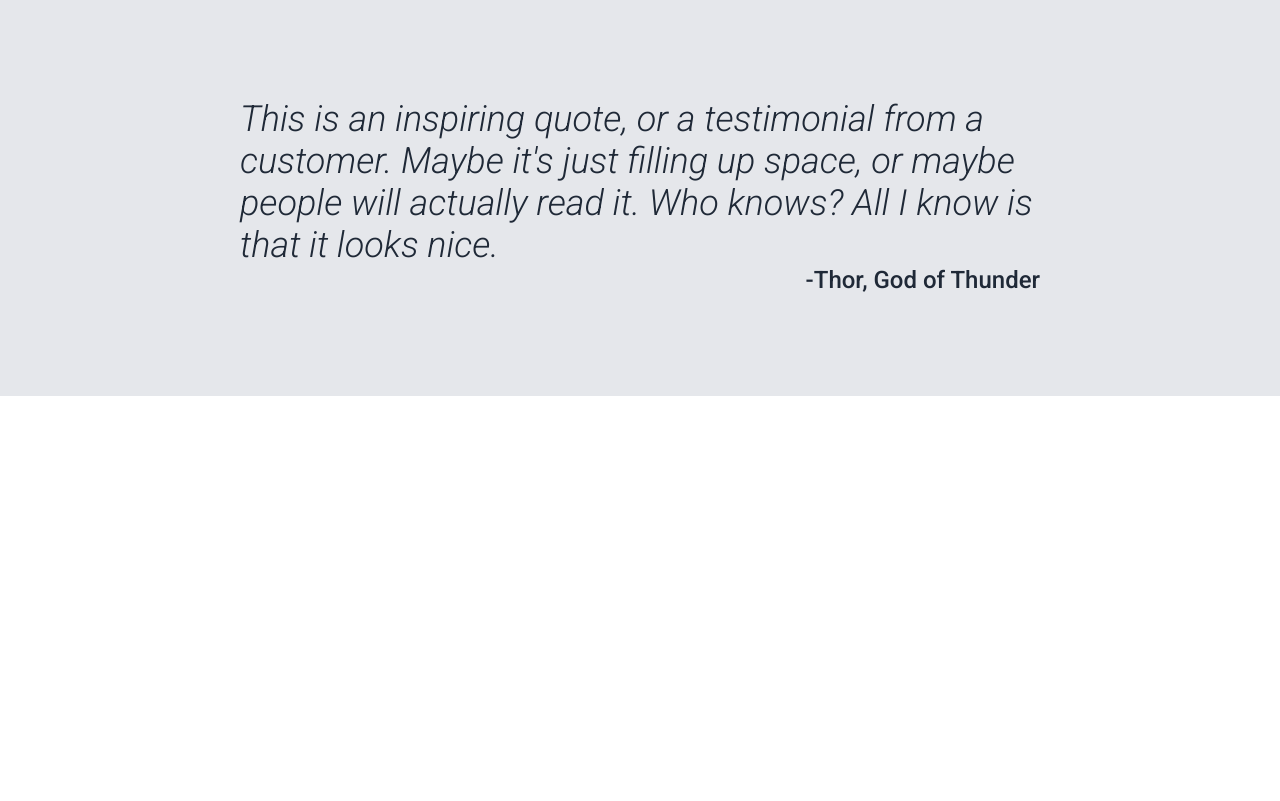
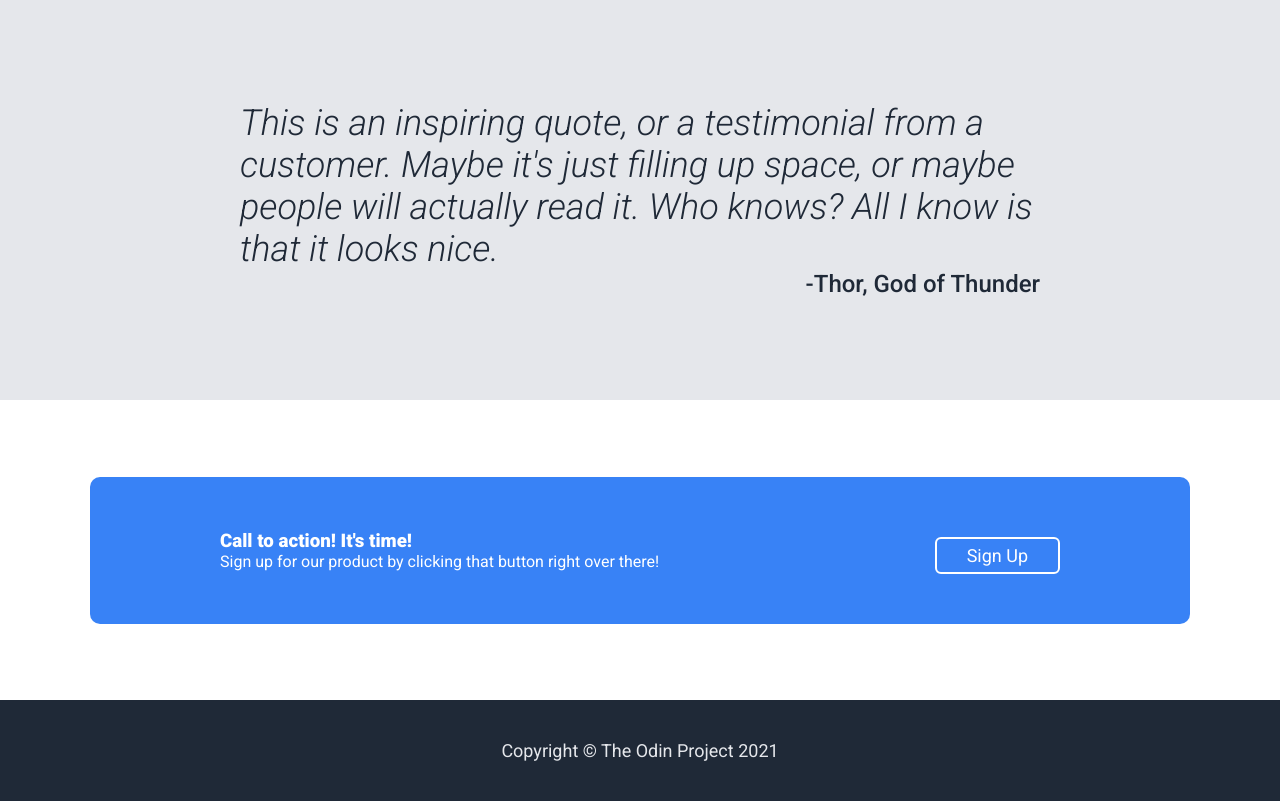
Before and after one commit to itsjatinnagar/odin-landing-page, a plain HTML site: page index.html in a window 1280 px wide. Shown: the part 928-1729 px from the top of the page. Before the commit the page ends 1324 px from the top, so only its background shows below. Drawn offline with Linux system fonts and the light colour scheme.

Commit message:
Complete Call-to-action and Footer section

```diff
--- a/index.html
+++ b/index.html
@@ -59,6 +59,20 @@
             <cite>-Thor, God of Thunder</cite>
         </blockquote>
     </section>
+    <section class="cta-wrapper">
+        <div class="cta">
+            <div class="lef">
+                <h3>Call to action! It's time!</h3>
+                <p>Sign up for our product by clicking that button right over there!</p>
+            </div>
+            <div class="right">
+                <button class="btn secondary">Sign Up</button>
+            </div>
+        </div>
+    </section>
+    <footer>
+        <p>Copyright &copy; The Odin Project 2021</p>
+    </footer>
 </body>
 
 </html>
--- a/style.css
+++ b/style.css
@@ -92,8 +92,15 @@ body {
     padding: 8px 20px;
     background-color: #3882f6;
     color: #fff;
+    border: 2px solid #3882f6;
     border-radius: 6px;
     font-size: 18px;
+    cursor: pointer;
+}
+
+.secondary {
+    padding: 6px 30px;
+    border-color: #fff;
 }
 
 .information-wrapper {
@@ -159,3 +166,29 @@ body {
     font-weight: 500;
     color: #1f2937;
 }
+
+.cta-wrapper {
+    height: 300px;
+    display: flex;
+    align-items: center;
+    justify-content: center;
+}
+
+.cta {
+    width: 1100px;
+    background-color: #3882f6;
+    color: #fff;
+    padding: 50px 130px;
+    border-radius: 10px;
+    display: flex;
+    justify-content: space-between;
+    align-items: center;
+}
+
+footer {
+    background-color: var(--dark-background);
+    padding-block: 40px;
+    color: #e5e7eb;
+    text-align: center;
+    font-size: 18px;
+}
```
